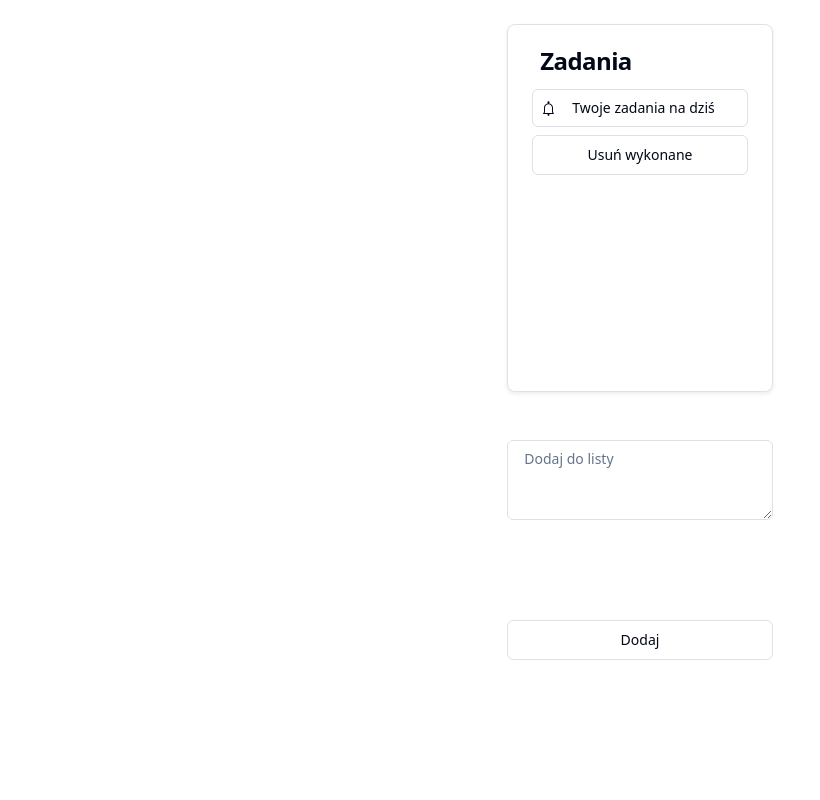
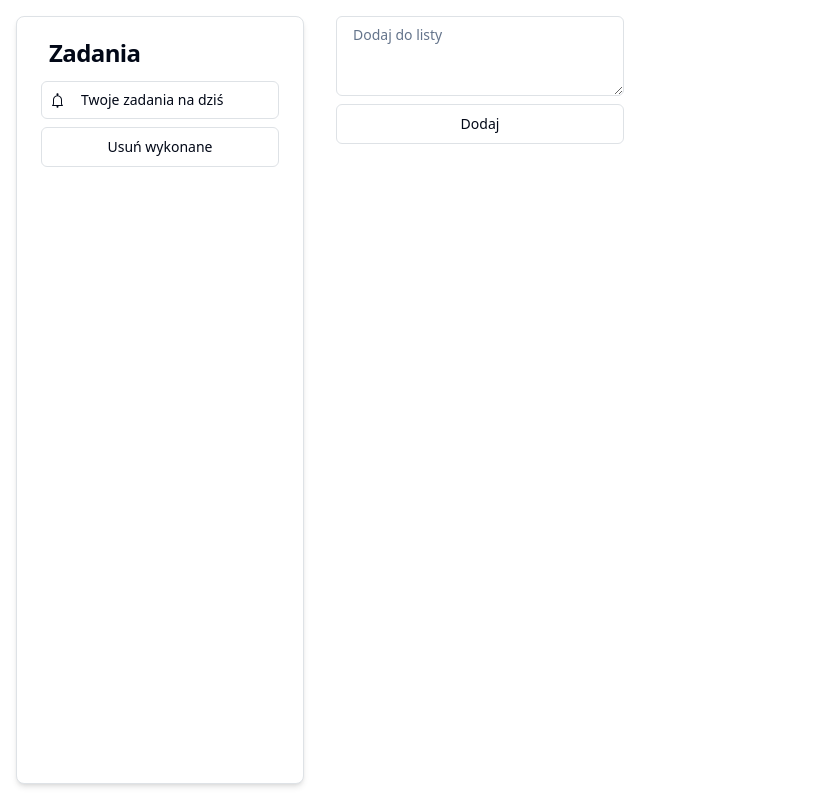
Before and after one commit to ihasp/Todo-app, a React (Vite) app in the folder TODOLIST/: page / in a window 1280 px wide. Shown: the whole page, without its empty margins (0-820 px from the left). Built offline with nearby package versions, Linux system fonts and the light colour scheme.

Commit message:
Grid implementation

```diff
--- a/TODOLIST/src/TodoList.tsx
+++ b/TODOLIST/src/TodoList.tsx
@@ -62,27 +62,22 @@ export const TodoList: React.FC = () => {
 
   return (
     <div
-      className="grid w-screen h-screen justify-center"
+      className="grid grid-cols-1 md:grid-cols-4 grid-rows-3 w-screen h-screen justify-center"
       style={{ overflowX: "hidden" }}
     >
-
-      <Card className="mt-4" style={{minWidth:"15em"}}>
+      <Card className="m-3 shadow-md row-span-3" style={{ minWidth: "15em" }}>
         <CardContent className="grid gap-2">
-
           <CardTitle className="mt-4 ml-2 ">Zadania</CardTitle>
-
           <div className="flex items-center space-x-4 rounded-md border p-2 mt-2">
             <BellIcon />
             <p className="text-sm font-medium ml-1 mb-0 pr-6">
               Twoje zadania na dziś
             </p>
-
           </div>
           <Button className="" onClick={handleDeleteClick} variant={"outline"}>
             Usuń wykonane
           </Button>
           <ul>
-
             {todos.map((todo) => (
               <li
                 className="flex items-center space-x-4 rounded-md border p-3 mt-2"
@@ -93,31 +88,27 @@ export const TodoList: React.FC = () => {
                   cursor: "pointer",
                 }}
               >
-                <p className="basis-3/4 ml-2" style={{ maxWidth: "15em" }}>
-                  {todo.text}
-                </p>
-
+                <p className="basis-3/4 ml-2">{todo.text}</p>
                 <CardDescription>
-                  <p className="basis-1/4 " style={{}}>
-                    {formatDate(new Date(todo.id))}
-                  </p>
+                  <p className="basis-1/4">{formatDate(new Date(todo.id))}</p>
                 </CardDescription>
-
               </li>
             ))}
           </ul>
         </CardContent>
       </Card>
-
-
-      <div className="grid w-full gap-2 mt-5 mb-5">
+      <div className="m-3">
         <Textarea
           placeholder="Dodaj do listy"
           className="max-h-2"
           onChange={(e) => setInput(e.currentTarget.value)}
           value={input}
         />
-        <Button onClick={handleClick} variant={"outline"}>
+        <Button
+          className="w-full mt-2"
+          onClick={handleClick}
+          variant={"outline"}
+        >
           Dodaj
         </Button>
       </div>
```
